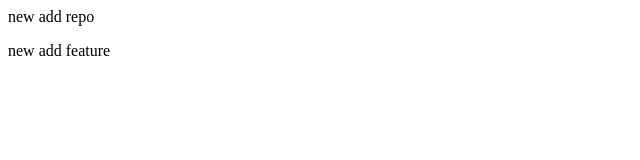
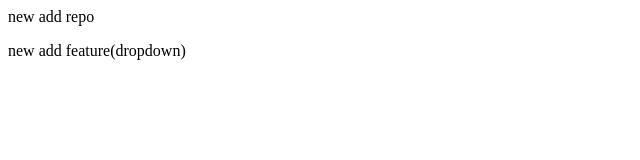
Before and after one commit to vishalshettyblr/localrepo, a plain HTML site: page index.html in a window 1280 px wide. Shown: the full height of the page, 0-640 px from the left. Drawn offline with Linux system fonts and the light colour scheme.

Commit message:
Add dropdown

```diff
--- a/index.html
+++ b/index.html
@@ -1,2 +1,2 @@
 <p>new add repo</p>
-<p>new add feature</p>
+<p>new add feature(dropdown)</p>
```
